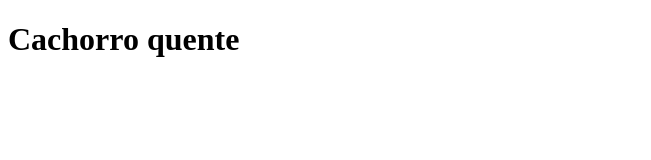
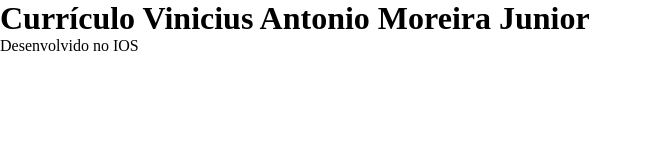
Before and after one commit to Vinicius-Junior2/Curriculo-web-ios, a plain HTML site: page index.html in a window 1280 px wide. Shown: the whole page, without its empty margins (0-651 px from the left). Drawn offline with Linux system fonts and the light colour scheme.

Commit message:
Criada a estrutura semântica do projeto de currículo

```diff
--- a/index.html
+++ b/index.html
@@ -3,11 +3,20 @@
 <head>
     <meta charset="UTF-8">
     <meta name="viewport" content="width=device-width, initial-scale=1.0">
+    <link rel="stylesheet" href="./style/style.css">
     <title>Currículo Desenvolvimento Web</title>
 </head>
 <body>
-    <h1>
-        Cachorro quente
-    </h1>
+    <header>
+        <h1>Currículo Vinicius Antonio Moreira Junior</h1>
+    </header>
+
+    <main>
+
+    </main>
+
+    <footer>
+        <p>Desenvolvido no IOS</p>
+    </footer>
 </body>
 </html>
--- /dev/null
+++ b/style/style.css
@@ -0,0 +1,6 @@
+/* Para Resetar o CSS forçado pelo navegador, podemos utilizar o seguinte codigo */
+*{
+    margin: 0;
+    padding: 0;
+}
+/* O sinal * (asterisco) representa a "página HTML", e com isso podemos aplicar alterações na página inteira. Assim zeramos o padding e a margin padrão. */
```
Also changed, not shown: html/sobre-mim.html (added).
